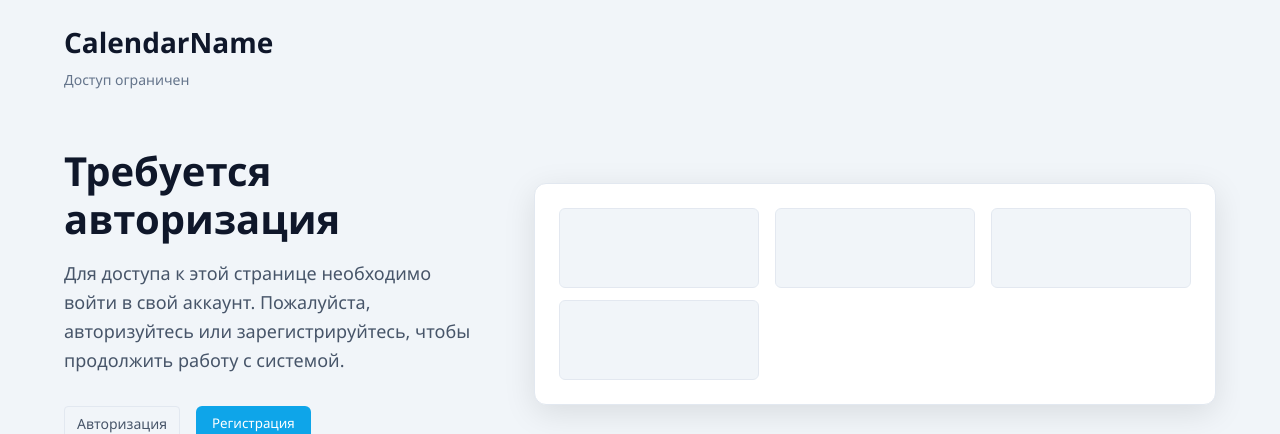
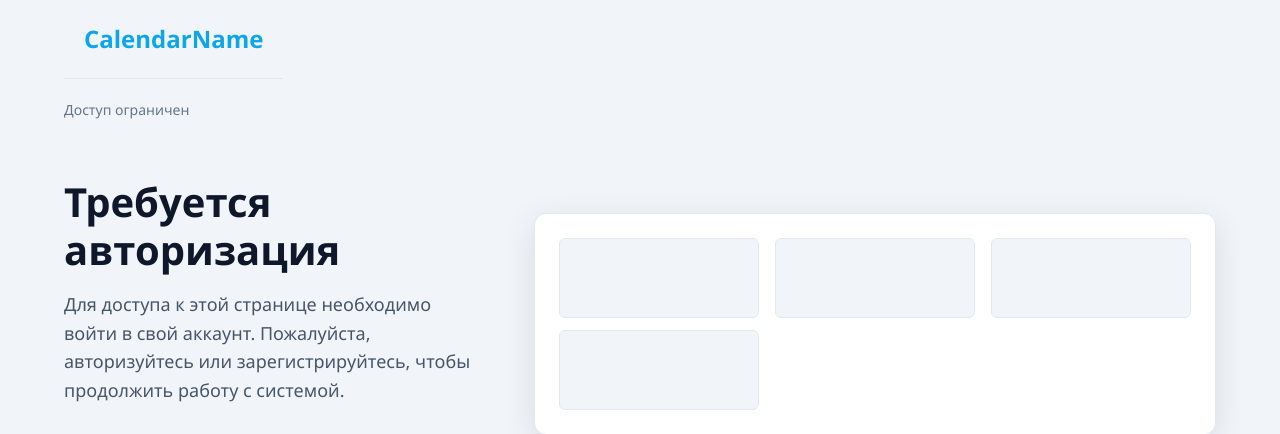
Before and after one commit to semended/CalendarProject, a Flask app: template templates/notRegistered.html in a window 1280 px wide. Shown: the top 434 px of the page. Run offline with Flask 3, Linux system fonts and the light colour scheme; the template is opened without the code that fills it, so the values that code supplies are empty.

Commit message:
Изменение notfound

```diff
--- a/templates/notRegistered.html
+++ b/templates/notRegistered.html
@@ -13,7 +13,11 @@
             <!-- Хедер -->
             <header class="header">
                 <div class="header-left">
-                    <h1>CalendarName</h1>
+                    <div class="logo">
+                        <a href="/" style="text-decoration: none; color: inherit;">
+                            <h2>CalendarName</h2>
+                        </a>
+                    </div>
                     <div class="breadcrumb">Доступ ограничен</div>
                 </div>
             </header>
```
